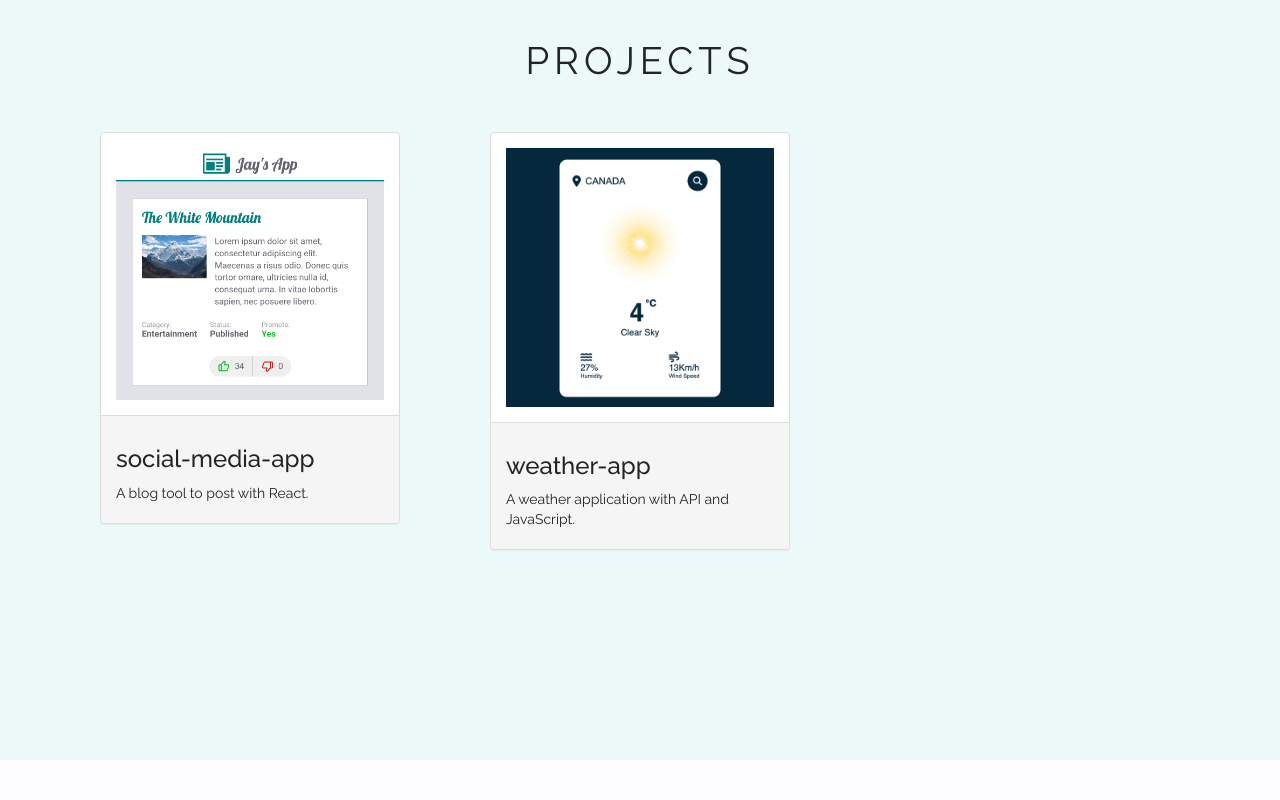
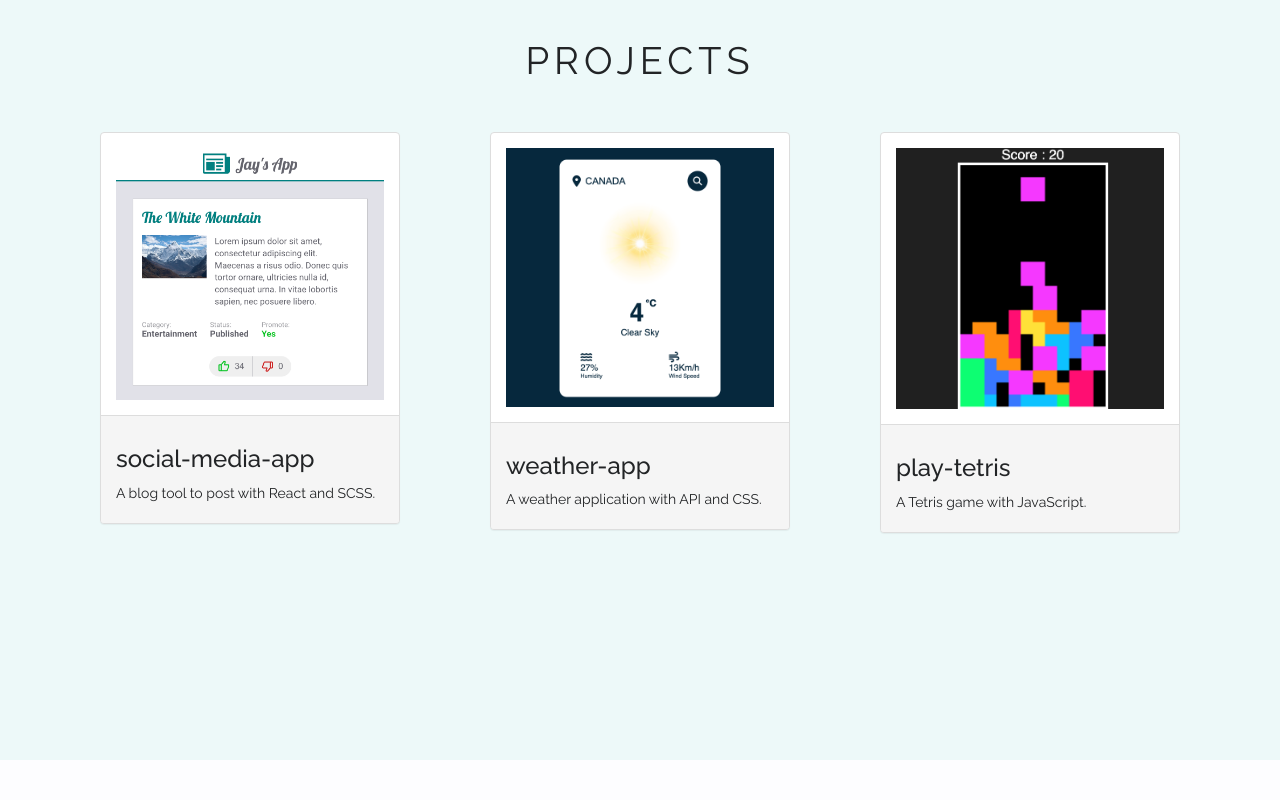
Before and after one commit to PlanetofJay/planetofjay.github.io, a website: page index.html in a window 1280 px wide. Shown: the part 840-1640 px from the top of the page. Drawn offline with Linux system fonts and the light colour scheme; a web font is replaced by a local one.

Commit message:
add a project, fix stuffs

```diff
--- a/index.html
+++ b/index.html
@@ -55,7 +55,7 @@
               </div>
               <div class="panel-footer">
                 <h3>social-media-app</h3>
-                <p>A blog tool to post with React.</p>
+                <p>A blog tool to post with React and SCSS.</p>
               </div>
             </div>
           </div>
@@ -69,7 +69,21 @@
               </div>
               <div class="panel-footer">
                 <h3>weather-app</h3>
-                <p>A weather application with API and JavaScript.</p>
+                <p>A weather application with API and CSS.</p>
+              </div>
+            </div>
+          </div>
+
+          <div class="col-md-4">
+            <div class="panel panel-default fixed-width center-block">
+              <div class="panel-body">
+                <a href="https://github.com/PlanetofJay/playTetris" target="_blank">
+                  <img class="img-responsive center-block" src="img/tetris.png" />
+                </a>
+              </div>
+              <div class="panel-footer">
+                <h3>play-tetris</h3>
+                <p>A Tetris game with JavaScript.</p>
               </div>
             </div>
           </div>
@@ -95,7 +109,8 @@
 
           <div class="col-md-5 col-sm-12">
             <p class="dark-gray-font text-justify">
-              I'm open minded to new technologies, but front-end web development and distributed systems are the two things that have grabbed my attention recently.</p>
+              I'm open minded to new technologies, but front-end web development and distributed systems are the two things that have grabbed my attention recently.
+            </p>
             <p class="dark-gray-font text-justify">
               I'm a hard worker, committed and self learner. I do an early riser and a night owl both. At the end of the day, I always get my stuff done.
             </p>
@@ -117,11 +132,11 @@
           <br />
 
           <p class="text-center light-white-font">
-            <a class="middle-blue-font" href="https://www.instagram.com/ofjaylee/" title="instagram" target="instagram"><strong><i class="fa fa-instagram"></i></strong></a>
+            <a class="middle-blue-font" href="https://github.com/PlanetofJay" title="My code: see for yourself" target="github"><strong><i class="fa fa-github"></i></strong></a>
             &nbsp;&nbsp;&bull;&nbsp;&nbsp;
             <a class="middle-blue-font" href="https://www.linkedin.com/in/planetofjay/" title="linkedin" target="linkedin"><strong><i class="fa fa-linkedin"></i></strong></a>
             &nbsp;&nbsp;&bull;&nbsp;&nbsp;
-            <a class="middle-blue-font" href="https://github.com/PlanetofJay" title="My code: see for yourself" target="github"><strong><i class="fa fa-github"></i></strong></a>
+            <a class="middle-blue-font" href="https://www.instagram.com/ofjaylee/" title="instagram" target="instagram"><strong><i class="fa fa-instagram"></i></strong></a>
           </p>
 
         </div>
```
Also changed, not shown: img/tetris.png (added).
